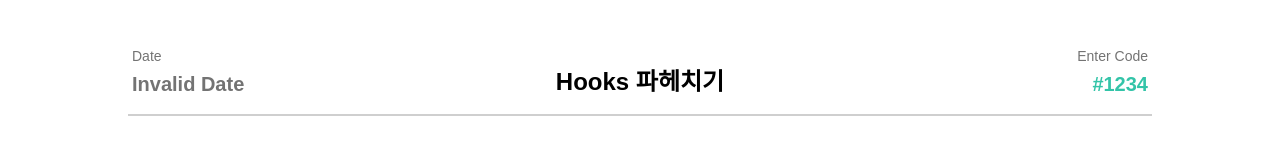
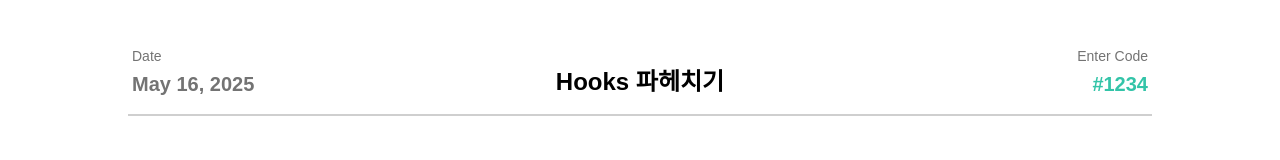
Before and after one commit to Hararo-Dev-React-Next-Project-Team-1/frontend, a React (Vite) app: page /room-student in a window 1280 px wide. Shown: the part 130-290 px from the top of the page. Built offline with nearby package versions, Linux system fonts and the light colour scheme; no server answers; a web font is replaced by a local one.

Commit message:
dateStr 추가에 따른 RoomHeader 사용 변경

```diff
--- a/src/pages/roomStudent.tsx
+++ b/src/pages/roomStudent.tsx
@@ -70,7 +70,11 @@ const RoomStudent = () => {
   return (
     <div className="w-full flex flex-col items-center py-20 gap-12">
       <div className="w-4/5 flex flex-col items-center gap-20">
-        <RoomHeader title={'Hooks 파헤치기'} roomCode={1234} />
+        <RoomHeader
+          title={'Hooks 파헤치기'}
+          dateStr={'2025-05-16 14:27:09'}
+          roomCode={'1234'}
+        />
         <ChatInput onChange={setUserChat} sendChat={sendChat} />
         <div className="w-full flex flex-col items-center gap-6">
           <div className="w-full flex justify-between items-center text-[16px] text-[#737373]">
```
